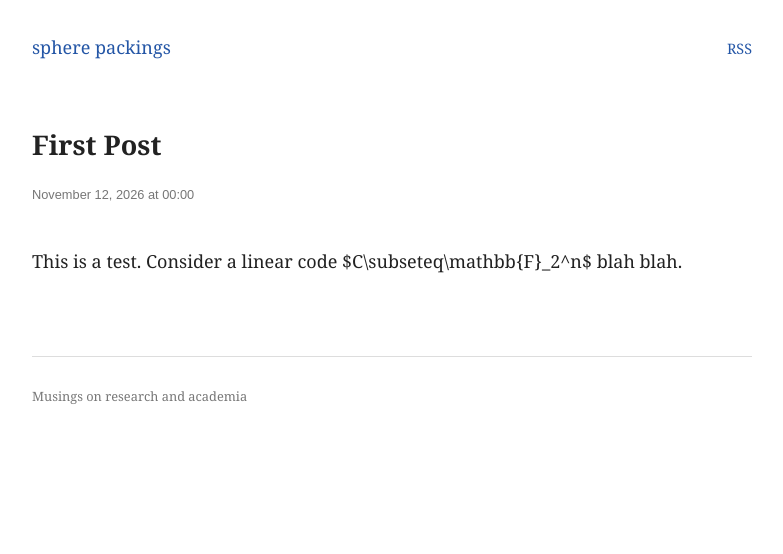
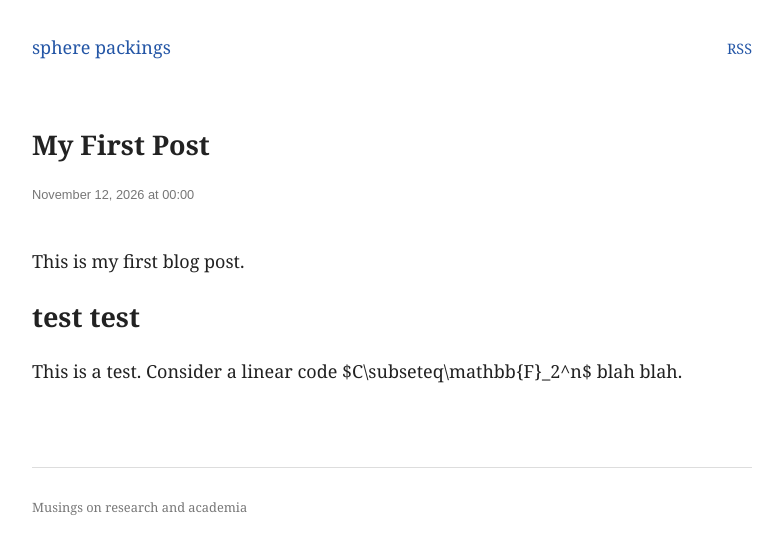
Before and after one commit to jmlribeiro/blog, a Jekyll site: the page built from _posts/2026-11-12-first-post.md, in a window 1280 px wide. Shown: the top 554 px of the page, without its empty margins (248-1031 px from the left). Built offline with Jekyll 4.4.1, drawn with Linux system fonts in a browser that asks for light colours; our own code applies the rules of GitHub Pages for plain Markdown files.

Commit message:
Update 2026-11-12-first-post.md

```diff
--- a/_posts/2026-11-12-first-post.md
+++ b/_posts/2026-11-12-first-post.md
@@ -1 +1,11 @@
+---
+layout: post
+title: "My First Post"
+date: 2026-11-12
+---
+
+This is my first blog post.
+
+## test test
+
 This is a test. Consider a linear code $C\subseteq\mathbb{F}_2^n$ blah blah.
```
